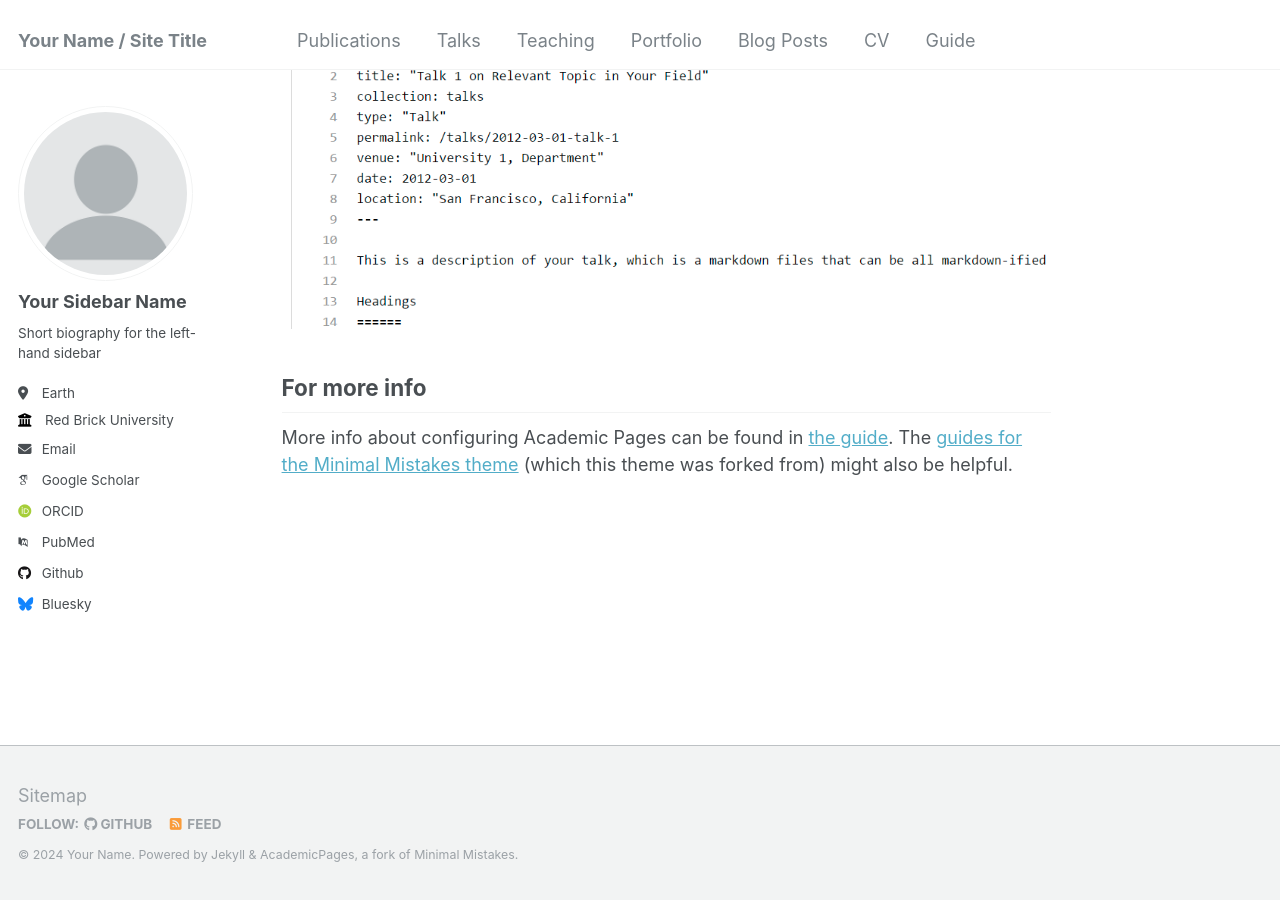
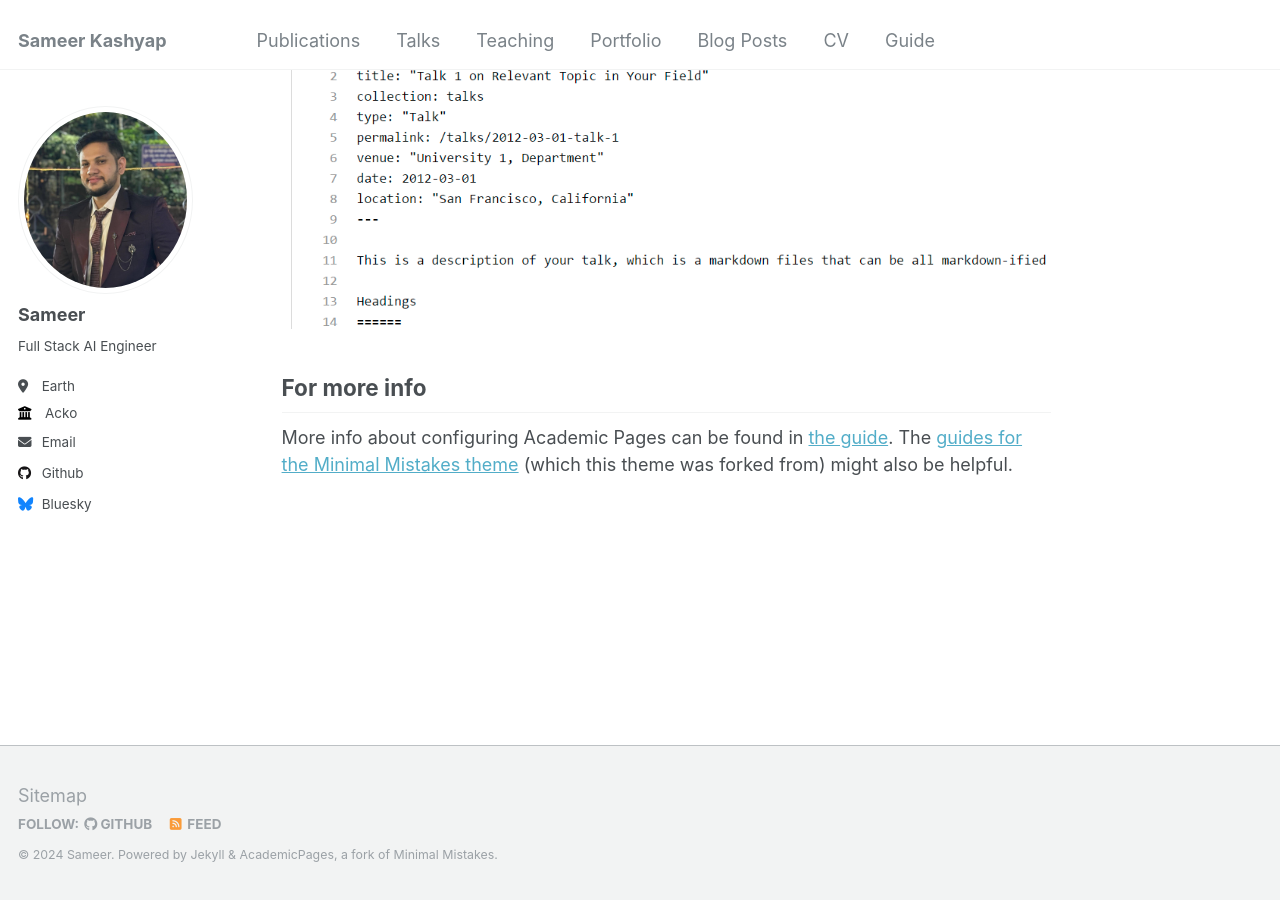
Before and after one commit to Sameerkash/Sameerkash.github.io, a Jekyll site: the page built from _pages/about.md, in a window 1280 px wide and 900 px high, scrolled down 2660 px. Built offline with Jekyll 4.4.1, drawn with Linux system fonts in a browser that asks for light colours; some web fonts are replaced.

Commit message:
update profile

```diff
--- a/_config.yml
+++ b/_config.yml
@@ -8,35 +8,35 @@
 
 # Basic Site Settings
 locale                   : "en-US"
-title                    : "Your Name / Site Title"
+title                    : "Sameer Kashyap"
 title_separator          : "-"
-name                     : &name "Your Name"
-description              : &description "personal description"
-url                      : https://academicpages.github.io # the base hostname & protocol for your site e.g. "https://mmistakes.github.io"
-baseurl                  : "" # the subpath of your site, e.g. "/blog"
-repository               : "academicpages/academicpages.github.io"
+name                     : &name "Sameer"
+description              : &description "Hello! my current research interests are in applying Scientific Machine Learning and Explianbale AI to climate related research statments, I am also a Full Stack AI Software Engineer."
+# url                      : https://academicpages.github.io # the base hostname & protocol for your site e.g. "https://mmistakes.github.io"
+# baseurl                  : "" # the subpath of your site, e.g. "/blog"
+repository               : "Sameerkash/sameerkash.github.io"
 
 # Site Author - The following control what appear as part of the author content on the side bar.
 #               If a field is blank the icon and link will not appear, otherwise it will be shown.
 #               Additional customization can be done by editing /_includes/author-profile.html
 author:
   # Biographic information
-  avatar           : "profile.png"
-  name             : "Your Sidebar Name"
+  avatar           : "profile.jpg"
+  name             : "Sameer"
   pronouns         : # example: "she/her"
-  bio              : "Short biography for the left-hand sidebar"
+  bio              : "Full Stack AI Engineer"
   location         : "Earth"
-  employer         : "Red Brick University"
+  employer         : "Acko"
   uri              : # URL
-  email            : "none@example.org"
+  email            : "sameera.kashyap@acko.com"
 
   # Academic websites
   arxiv            : # URL - Update with the correct link to your profile
-  googlescholar    : "https://scholar.google.com/citations?user=PS_CX0AAAAAJ"
+  googlescholar    :
   impactstory      : # URL
-  orcid            : "http://orcid.org/yourorcidurl"
+  orcid            :
   semantic         : # URL
-  pubmed           : "https://www.ncbi.nlm.nih.gov/pubmed/?term=john+snow"
+  pubmed           :
   researchgate     : # URL
 
   # Repositories and software development
```
Also changed, not shown: images/profile.jpg (added).
